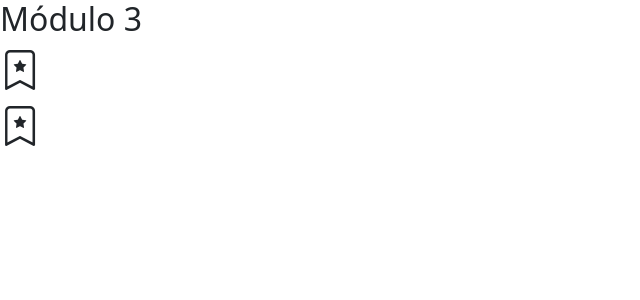
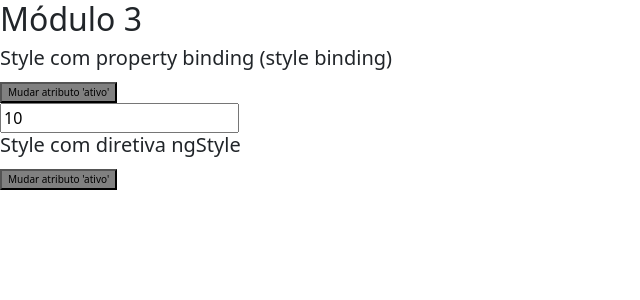
Before and after one commit to victorsilva99/curso-angular, an Angular app: page / in a window 1280 px wide. Shown: the top 300 px of the page, without its empty margins (0-640 px from the left). Built offline with nearby package versions, Linux system fonts and the light colour scheme.

Commit message:
feat: ngStyle

```diff
--- a/src/app/app.component.html
+++ b/src/app/app.component.html
@@ -19,5 +19,6 @@
   <!-- <app-diretiva-ngif></app-diretiva-ngif> -->
   <!-- <app-diretiva-ngswitch></app-diretiva-ngswitch> -->
   <!-- <app-diretiva-ngfor></app-diretiva-ngfor> -->
-  <app-diretiva-ngclass></app-diretiva-ngclass>
+  <!-- <app-diretiva-ngclass></app-diretiva-ngclass> -->
+  <app-diretiva-ngstyle></app-diretiva-ngstyle>
 </div>
--- a/src/app/app.module.ts
+++ b/src/app/app.module.ts
@@ -17,6 +17,7 @@
 import { DiretivaNgswitchComponent } from './diretiva-ngswitch/diretiva-ngswitch.component';
 import { DiretivaNgforComponent } from './diretiva-ngfor/diretiva-ngfor.component';
 import { DiretivaNgclassComponent } from './diretiva-ngclass/diretiva-ngclass.component';
+import { DiretivaNgstyleComponent } from './diretiva-ngstyle/diretiva-ngstyle.component';
 
 @NgModule({
   declarations: [
@@ -31,6 +32,7 @@
     DiretivaNgswitchComponent,
     DiretivaNgforComponent,
     DiretivaNgclassComponent,
+    DiretivaNgstyleComponent,
   ],
   imports: [
     BrowserModule,
--- /dev/null
+++ b/src/app/diretiva-ngstyle/diretiva-ngstyle.component.html
@@ -0,0 +1,25 @@
+<h5>Style com property binding (style binding)</h5>
+<button
+  [style.backgroundColor]="ativo ? 'blue' : 'gray'"
+  [style.color]="ativo ? 'white' : 'black'"
+  [style.fontWeight]="ativo ? 'bold' : 'normal'"
+  [style.fontSize]="tamanhoFonte + 'px'"
+  (click)="mudarAtivo()"
+>
+  Mudar atributo 'ativo'
+</button>
+<br />
+<input type="text" [(ngModel)]="tamanhoFonte" />
+
+<h5>Style com diretiva ngStyle</h5>
+<button
+  [ngStyle]="{
+    'background-color': ativo ? 'blue' : 'gray',
+    color: ativo ? 'white' : 'black',
+    'font-weight': ativo ? 'bold' : 'normal',
+    'font-size': tamanhoFonte + 'px'
+  }"
+  (click)="mudarAtivo()"
+>
+  Mudar atributo 'ativo'
+</button>
--- /dev/null
+++ b/src/app/diretiva-ngstyle/diretiva-ngstyle.component.ts
@@ -0,0 +1,15 @@
+import { Component } from '@angular/core';
+
+@Component({
+  selector: 'app-diretiva-ngstyle',
+  templateUrl: './diretiva-ngstyle.component.html',
+  styleUrls: ['./diretiva-ngstyle.component.css'],
+})
+export class DiretivaNgstyleComponent {
+  ativo = false;
+  tamanhoFonte = 10;
+
+  mudarAtivo() {
+    this.ativo = !this.ativo;
+  }
+}
```
Also changed, not shown: src/app/diretiva-ngstyle/diretiva-ngstyle.component.css (added), 1 other file (tests, documents, lock files or other folders).
